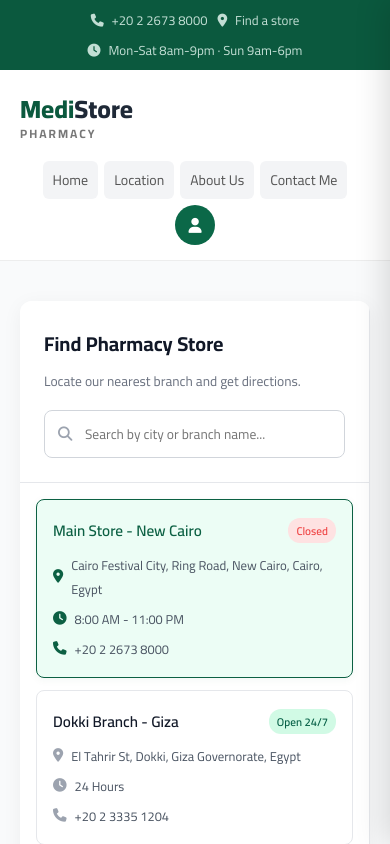
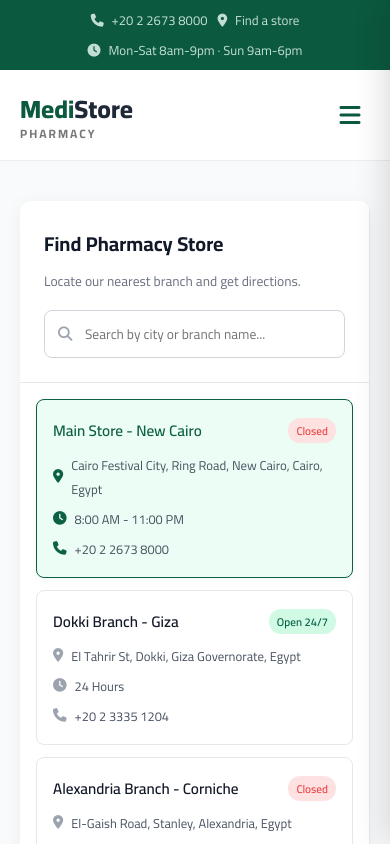
Before and after one commit to Mariem184/Pharmacy-Store, an Angular app: page /location in a window 390 px wide. Shown: the top 844 px of the page. Built offline with nearby package versions, Linux system fonts and the light colour scheme.

Commit message:
save changes

```diff
--- a/src/app/shared/Components/dashboard/dashboard.css
+++ b/src/app/shared/Components/dashboard/dashboard.css
@@ -139,7 +139,7 @@
 /* Charts Grid row */
 .charts-row {
   display: grid;
-  grid-template-columns: 2fr 1fr;
+  grid-template-columns: 2.4fr 1fr;
   gap: 20px;
   margin-bottom: 25px;
 }
--- a/src/app/shared/Components/dashboard/dashboard.html
+++ b/src/app/shared/Components/dashboard/dashboard.html
@@ -71,7 +71,7 @@
         <span class="trend-badge">+18.4%</span>
       </div>
       <div class="chart-wrapper">
-        <svg viewBox="0 0 500 200" width="100%" height="220">
+        <svg viewBox="0 0 500 200" width="100%" height="260">
           <!-- Grid Lines -->
           <line x1="30" y1="30" x2="480" y2="30" stroke="#f1f3f5" stroke-dasharray="4"/>
           <line x1="30" y1="80" x2="480" y2="80" stroke="#f1f3f5" stroke-dasharray="4"/>
--- a/src/app/shared/Components/navbar/navbar.css
+++ b/src/app/shared/Components/navbar/navbar.css
@@ -118,6 +118,52 @@ span.text{
     background-color: #0b6848;
 }
 
+.logo-and-toggle {
+  display: flex;
+  align-items: center;
+  justify-content: space-between;
+}
+
+.hamburger-menu {
+  display: none;
+  background: none;
+  border: none;
+  font-size: 24px;
+  color: #0b593e;
+  cursor: pointer;
+  padding: 8px;
+  border-radius: 8px;
+  transition: background-color 0.2s;
+  align-items: center;
+  justify-content: center;
+  width: 40px;
+  height: 40px;
+}
+
+.hamburger-menu:hover {
+  background-color: #f3f4f6;
+}
+
+.nav-content {
+  display: flex;
+  align-items: center;
+  flex: 1;
+  justify-content: space-between;
+  gap: 30px;
+}
+
+.actions-divider {
+  width: 1px;
+  height: 20px;
+  background-color: #e5e7eb;
+}
+
+.interactive-actions {
+  display: flex;
+  align-items: center;
+  gap: 12px;
+}
+
 @media (max-width: 992px) {
   .top-bar {
     flex-direction: column;
@@ -142,29 +188,66 @@ span.text{
     padding: 15px 20px;
   }
 
+  .logo-and-toggle {
+    width: 100%;
+    display: flex;
+    justify-content: space-between;
+    align-items: center;
+  }
+
+  .hamburger-menu {
+    display: flex;
+  }
+
+  .nav-content {
+    display: none;
+    flex-direction: column;
+    width: 100%;
+    gap: 20px;
+    padding-top: 15px;
+    border-top: 1px solid #f3f4f6;
+  }
+
+  .nav-content.open {
+    display: flex;
+  }
+
   .search-bar-container {
     width: 100%;
     margin: 0;
   }
 
   .header-actions {
+    flex-direction: column;
+    align-items: stretch;
+    width: 100%;
+    gap: 10px;
+  }
+
+  .action-btn {
+    width: 100%;
+    padding: 12px 16px;
+    border-radius: 8px;
+    background-color: #f9fafb;
+    border: 1px solid #f3f4f6;
     justify-content: center;
-    flex-wrap: wrap;
-    gap: 12px;
+    font-size: 15px;
+  }
+
+  .action-btn:hover {
+    background-color: #ebfbf5;
+    border-color: #c2ded4;
+    color: #0b593e;
+  }
+
+  .actions-divider {
+    display: none;
+  }
+
+  .interactive-actions {
+    justify-content: center;
+    width: 100%;
+    gap: 16px;
+    padding-top: 10px;
   }
 }
-
-@media (max-width: 480px) {
-  .header-actions {
-    gap: 6px;
-  }
-  .action-btn {
-    font-size: 14px;
-    padding: 6px 10px;
-    background-color: #f3f4f6;
-    border-radius: 6px;
-  }
-  .action-btn:hover {
-    background-color: #ecfdf5;
-  }
-}
--- a/src/app/shared/Components/navbar/navbar.html
+++ b/src/app/shared/Components/navbar/navbar.html
@@ -12,13 +12,19 @@
 
 <header class="main-header">
 
+  <div class="logo-and-toggle">
     <div class="logo">
       <div class="logo-text">
         <span style="color: #0b593e; font-weight: 800;">Medi</span><span style="color: #1f2937; font-weight: 800;">Store</span>
         <small>PHARMACY</small>
       </div>
     </div>
+    <button class="hamburger-menu" (click)="toggleMenu()" title="Toggle Menu">
+      <i class="fa-solid" [class.fa-bars]="!isMenuOpen" [class.fa-xmark]="isMenuOpen"></i>
+    </button>
+  </div>
 
+  <div class="nav-content" [class.open]="isMenuOpen">
     @if (isLoggesIn) {
       <div class="search-bar-container">
         <input
@@ -28,35 +34,35 @@
           [(ngModel)]="searchQuery"
           (keyup.enter)="onSearch()"
         >
-
         <i class="fas fa-search search-icon" (click)="onSearch()"></i>
       </div>
     }
 
     <div class="header-actions">
-
-    <button class="action-btn" routerLink="/home">Home</button>
+      <button class="action-btn" routerLink="/home" (click)="isMenuOpen = false">Home</button>
 
       @if (isLoggesIn && isAdmin) {
-      <button class="action-btn" routerLink="/admin/settings">Dashboard</button>
+        <button class="action-btn" routerLink="/admin/dashboard" (click)="isMenuOpen = false">Dashboard</button>
       }
 
-    <button class="action-btn" routerLink="/location">
+      <button class="action-btn" routerLink="/location" (click)="isMenuOpen = false">
         Location
       </button>
 
-    <button class="action-btn" routerLink="/about-us">
+      <button class="action-btn" routerLink="/about-us" (click)="isMenuOpen = false">
         About Us
       </button>
 
-    <button class="action-btn" routerLink="/contact-me">
+      <button class="action-btn" routerLink="/contact-me" (click)="isMenuOpen = false">
         Contact Me
       </button>
 
+      <div class="actions-divider"></div>
+
+      <div class="interactive-actions">
         @if (isLoggesIn) {
-
           @if (!isAdmin) {
-        <button (click)="toggleCart()" class="cart-btn" style="position: relative;">
+            <button (click)="toggleCart(); isMenuOpen = false" class="cart-btn" style="position: relative;">
               <i class="fas fa-shopping-cart"></i>
               <span *ngIf="cartService.cartCount() > 0" style="position: absolute; top: -5px; right: -5px; background-color: #ef4444; color: white; border-radius: 50%; padding: 2px 6px; font-size: 0.7rem; font-weight: bold; min-width: 18px; text-align: center;">
                 {{ cartService.cartCount() }}
@@ -64,18 +70,16 @@
             </button>
           }
 
-      <button class="logout-btn" (click)="logout()">
+          <button class="logout-btn" (click)="logout(); isMenuOpen = false">
             <i class="fa-solid fa-right-from-bracket"></i>
           </button>
-
         } @else {
-
-      <button class="admin-btn" routerLink="/auth/login">
+          <button class="admin-btn" routerLink="/auth/login" (click)="isMenuOpen = false">
             <i class="fa-solid fa-user"></i>
           </button>
-
         }
-
+      </div>
+    </div>
   </div>
 
 </header>
--- a/src/app/shared/Components/navbar/navbar.ts
+++ b/src/app/shared/Components/navbar/navbar.ts
@@ -16,9 +16,14 @@ import { SettingsService } from '../../../services/settings';
 export class Navbar implements OnInit {
   isLoggesIn: boolean = false;
   isAdmin: boolean = false;
+  isMenuOpen: boolean = false;
   private isInitialized = false;
 
   searchQuery: string = '';
+
+  toggleMenu() {
+    this.isMenuOpen = !this.isMenuOpen;
+  }
 
   constructor(
     private productService: ProductService,
```
Lines whose indentation alone changed are shown as unchanged.
